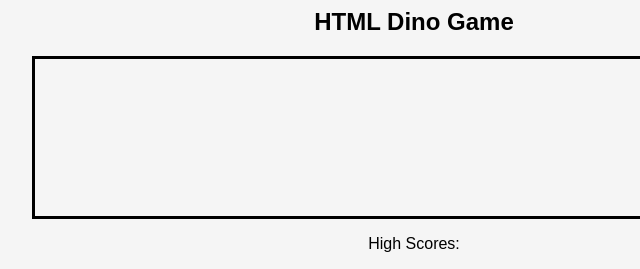
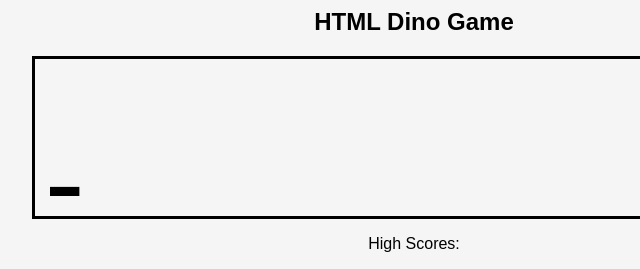
Before and after one commit to dylanpruitt/summer-programming-project, a plain HTML site: page index.html in a window 1280 px wide. Shown: the top 269 px of the page, 226-866 px from the left. Drawn offline with Linux system fonts and the light colour scheme.

Commit message:
you can see the rectangle now

```diff
--- a/index.html
+++ b/index.html
@@ -6,7 +6,7 @@
     <body>
         <canvas id="myCanvas" style="border:3px solid #000000; width: 60%; height: 20%;"></canvas>
         <script>
-        const canvas = document.getElementbyId('canvas');
+        const canvas = document.getElementById('myCanvas');
         const ctx = canvas.getContext('2d');
 
         let score;
@@ -31,7 +31,7 @@
 
             }
 
-            Draw () {
+            draw () {
                 ctx.beginPath();
                 ctx.fillStyle = this.c;
                 ctx.fillRect(this.x, this.y, this.w, this.h);
@@ -40,7 +40,7 @@
 
         }
 
-        function Start () {
+        function start () {
             canvas.width = window.innerWidth;
             canvas.height = window.innerHeight;
 
@@ -56,7 +56,9 @@
 
         }
 
-        dino.Draw();
+        start();
+
+        dino.draw();
 
 
         </script>
```
